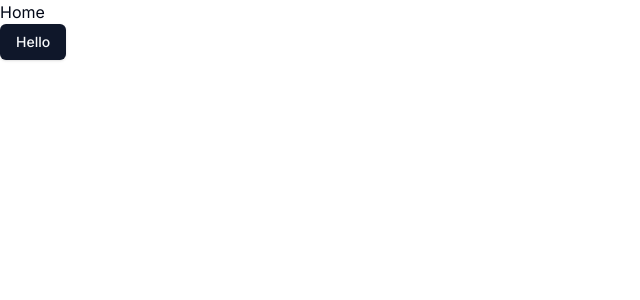
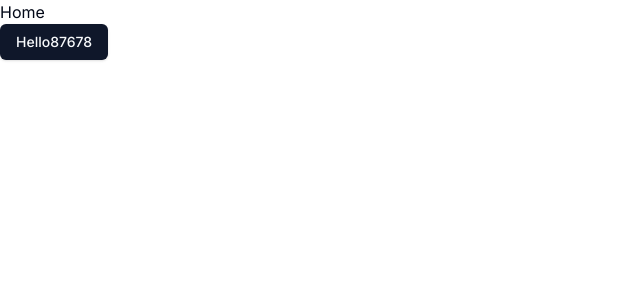
Before and after one commit to visualtenx/visualtenx, a Next.js app: page / in a window 1280 px wide. Shown: the top 300 px of the page, without its empty margins (0-640 px from the left). Built offline with nearby package versions, Linux system fonts and the light colour scheme.

Commit message:
test commit

```diff
--- /dev/null
+++ b/src/app/(site)/about/page.tsx
@@ -0,0 +1,9 @@
+import React from 'react'
+
+const page = () => {
+  return (
+    <div>page</div>
+  )
+}
+
+export default page
--- /dev/null
+++ b/src/app/(site)/contact/page.tsx
@@ -0,0 +1,9 @@
+import React from 'react'
+
+const page = () => {
+  return (
+    <div>page</div>
+  )
+}
+
+export default page
--- a/src/app/page.tsx
+++ b/src/app/page.tsx
@@ -5,7 +5,7 @@ const Home = () => {
   return (
     <>
     <div>Home</div>
-   <Button>Hello</Button>
+   <Button>Hello87678</Button>
     </>
   )
 }
```
